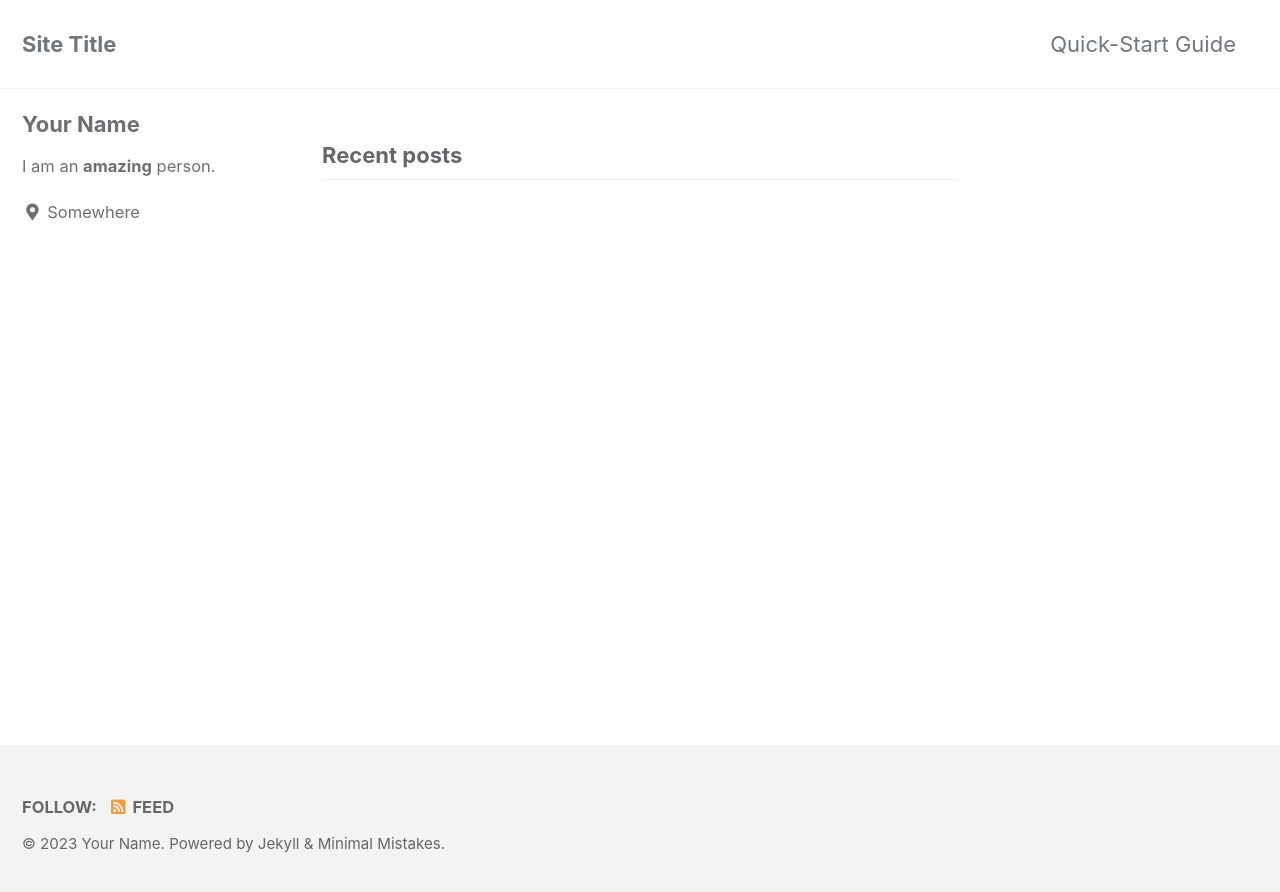
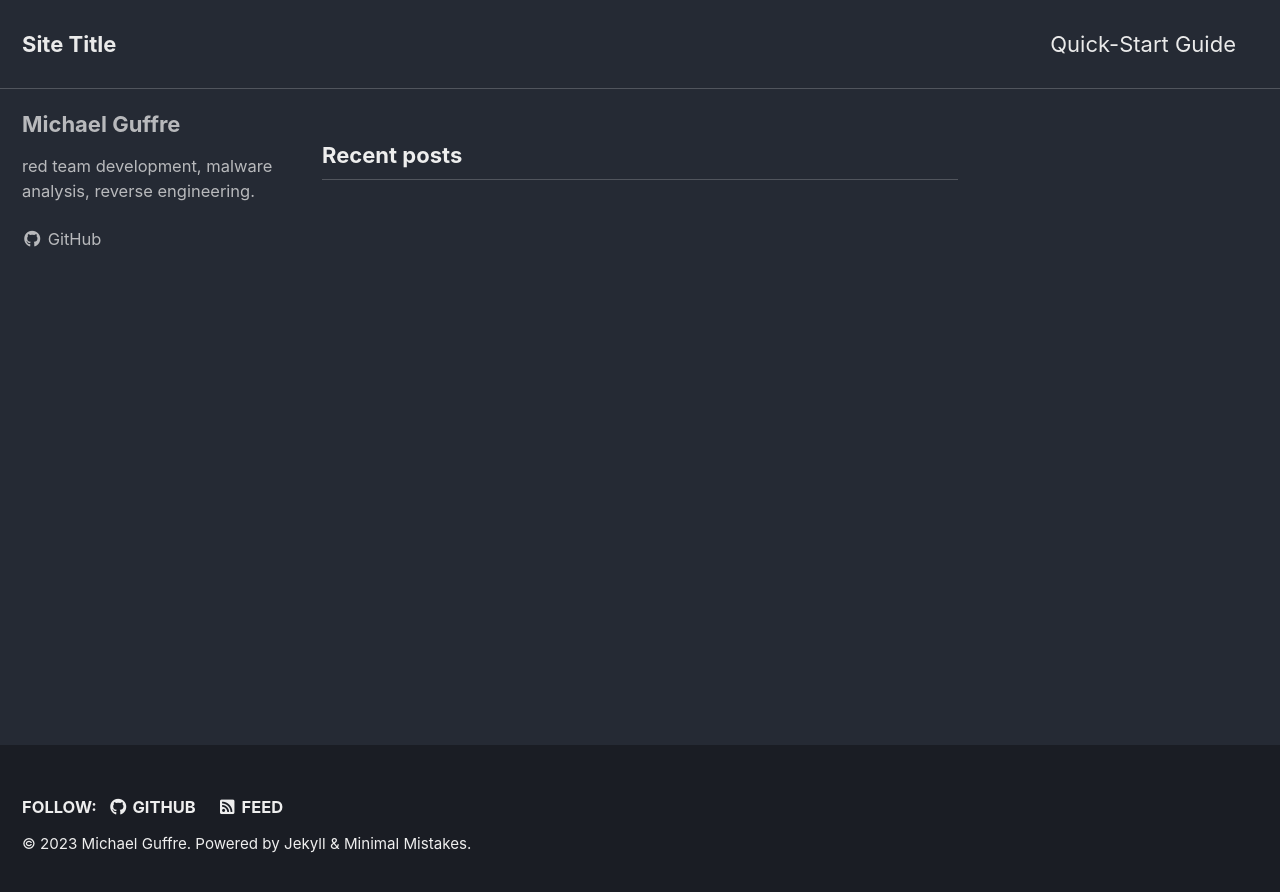
Before and after one commit to guffre/guffre.github.io, a Jekyll site: the page built from index.html, in a window 1280 px wide. Shown: the top 892 px of the page. Built offline with Jekyll 4.4.1, drawn with Linux system fonts in a browser that asks for light colours; cached includes are drawn as plain includes; the list of posts is cut into pages by our own code.

Commit message:
Update _config.yml

```diff
--- a/_config.yml
+++ b/_config.yml
@@ -12,15 +12,15 @@
 
 # theme                  : "minimal-mistakes-jekyll"
 # remote_theme           : "mmistakes/minimal-mistakes"
-minimal_mistakes_skin    : "default" # "air", "aqua", "contrast", "dark", "dirt", "neon", "mint", "plum", "sunrise"
+minimal_mistakes_skin    : "dark" # "air", "aqua", "contrast", "dark", "dirt", "neon", "mint", "plum", "sunrise"
 
 # Site Settings
 locale                   : "en-US"
 title                    : "Site Title"
 title_separator          : "-"
 subtitle                 : # site tagline that appears below site title in masthead
-name                     : "Your Name"
-description              : "An amazing website."
+name                     : "Michael Guffre"
+description              : "red team development, malware analyse, reverse engineering"
 url                      : # the base hostname & protocol for your site e.g. "https://mmistakes.github.io"
 baseurl                  : # the subpath of your site, e.g. "/blog"
 repository               : # GitHub username/repo-name e.g. "mmistakes/minimal-mistakes"
@@ -104,10 +104,10 @@ analytics:
 
 # Site Author
 author:
-  name             : "Your Name"
+  name             : "Michael Guffre"
   avatar           : # path of avatar image, e.g. "/assets/images/bio-photo.jpg"
-  bio              : "I am an **amazing** person."
-  location         : "Somewhere"
+  bio              : "red team development, malware analysis, reverse engineering."
+  location         :
   email            :
   links:
     - label: "Email"
@@ -124,7 +124,7 @@ author:
       # url: "https://facebook.com/"
     - label: "GitHub"
       icon: "fab fa-fw fa-github"
-      # url: "https://github.com/"
+      url: "https://guffre.github.io/"
     - label: "Instagram"
       icon: "fab fa-fw fa-instagram"
       # url: "https://instagram.com/"
@@ -140,7 +140,7 @@ footer:
       # url:
     - label: "GitHub"
       icon: "fab fa-fw fa-github"
-      # url:
+      url: "https://guffre.github.io/"
     - label: "GitLab"
       icon: "fab fa-fw fa-gitlab"
       # url:
```
